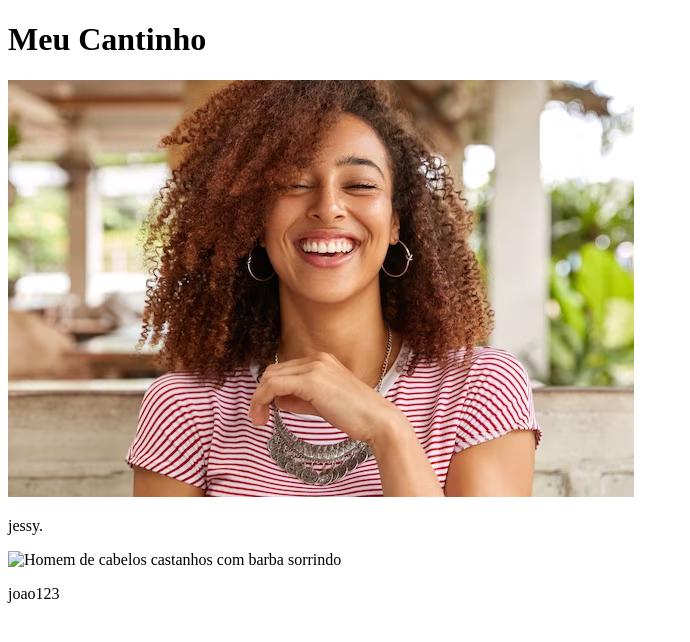
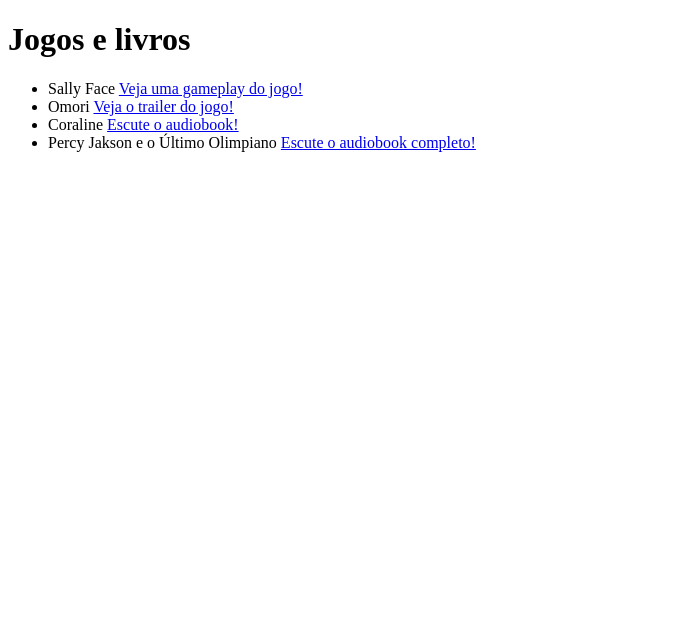
Before and after one commit to Luiza143/site2B, a plain HTML site: page index.html in a window 1280 px wide. Shown: the whole page, without its empty margins (0-690 px from the left). Drawn offline with Linux system fonts and the light colour scheme.

Commit message:
Update index.html

```diff
--- a/index.html
+++ b/index.html
@@ -3,13 +3,20 @@
   <head>
       <meta charset="UTF-8">
       <meta name="viewport"content="width=device-width, initial-scale=1.0">
-      <title> Meu Cantinho </title>
+      <link rel="shortcut icon" href="icone.ico" type="image/x-icon">
+      <title> Lista de favoritos </title>
   </head>
   <body>
-    <h1> Meu Cantinho </h1>
-    <img src="mulher.png" Alt="Mulher negra com cabelos cacheados sorrindo">
-    <p> jessy. </p>
-    <img scr="homem.jpeg" Alt="Homem de cabelos castanhos com barba sorrindo">
-    <p> joao123 </p>
+    <h1>Jogos e livros</h1>
+      <ul>
+        <li>Sally Face
+          <a href="https://www.youtube.com/playlist?list=PLxLE50L1RTohvHffANUy9fnWuKdu-IF0n"> Veja uma gameplay do jogo!</a>
+        <li>Omori
+            <a href="https://www.youtube.com/watch?v=erzgjfU271g"> Veja o trailer do jogo!</a>
+        <li>Coraline
+          <a href="https://www.youtube.com/watch?v=2uPwqYCjyjA"> Escute o audiobook!</a>
+        <li>Percy Jakson e o Último Olimpiano
+          <a href="https://www.youtube.com/watch?v=bw_rlSf8AnQ"> Escute o audiobook completo!</a>
+      </ul>
   </body>
 </html>
```
